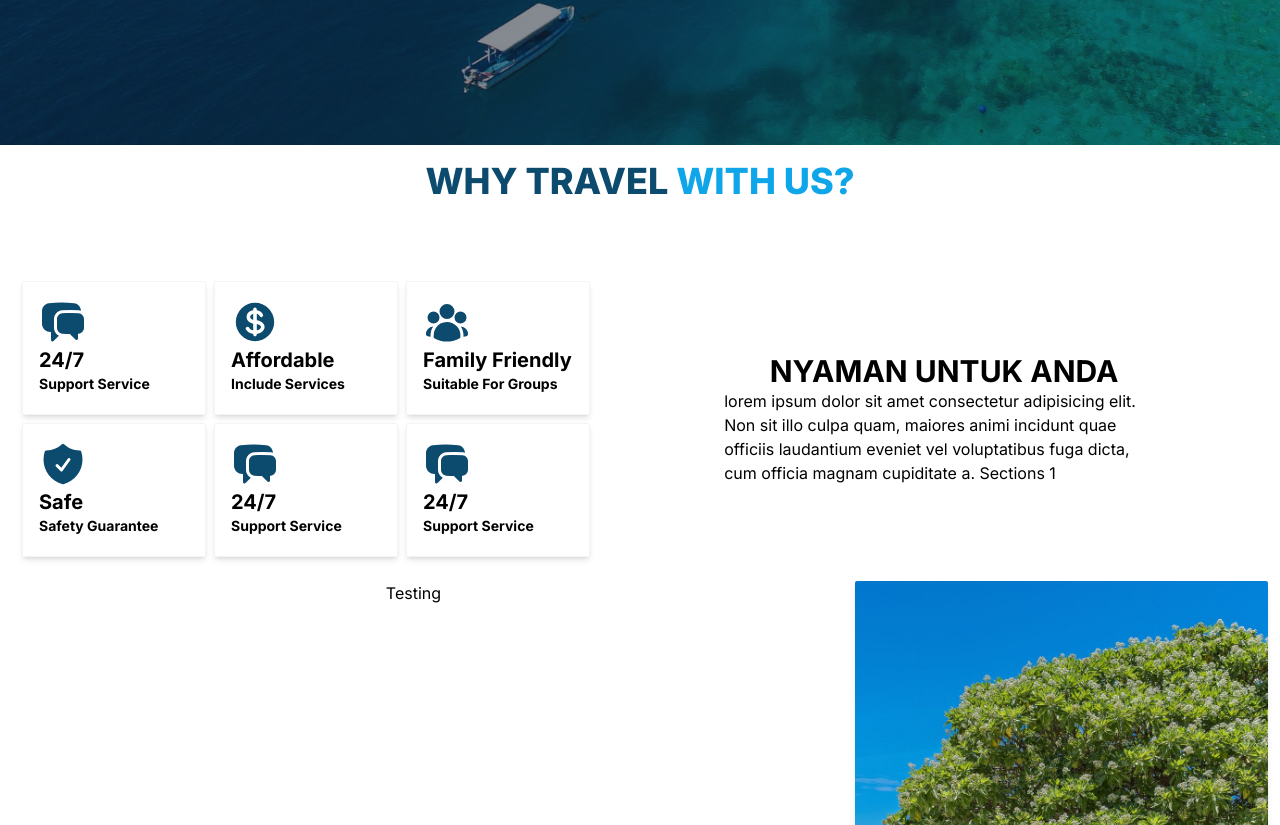
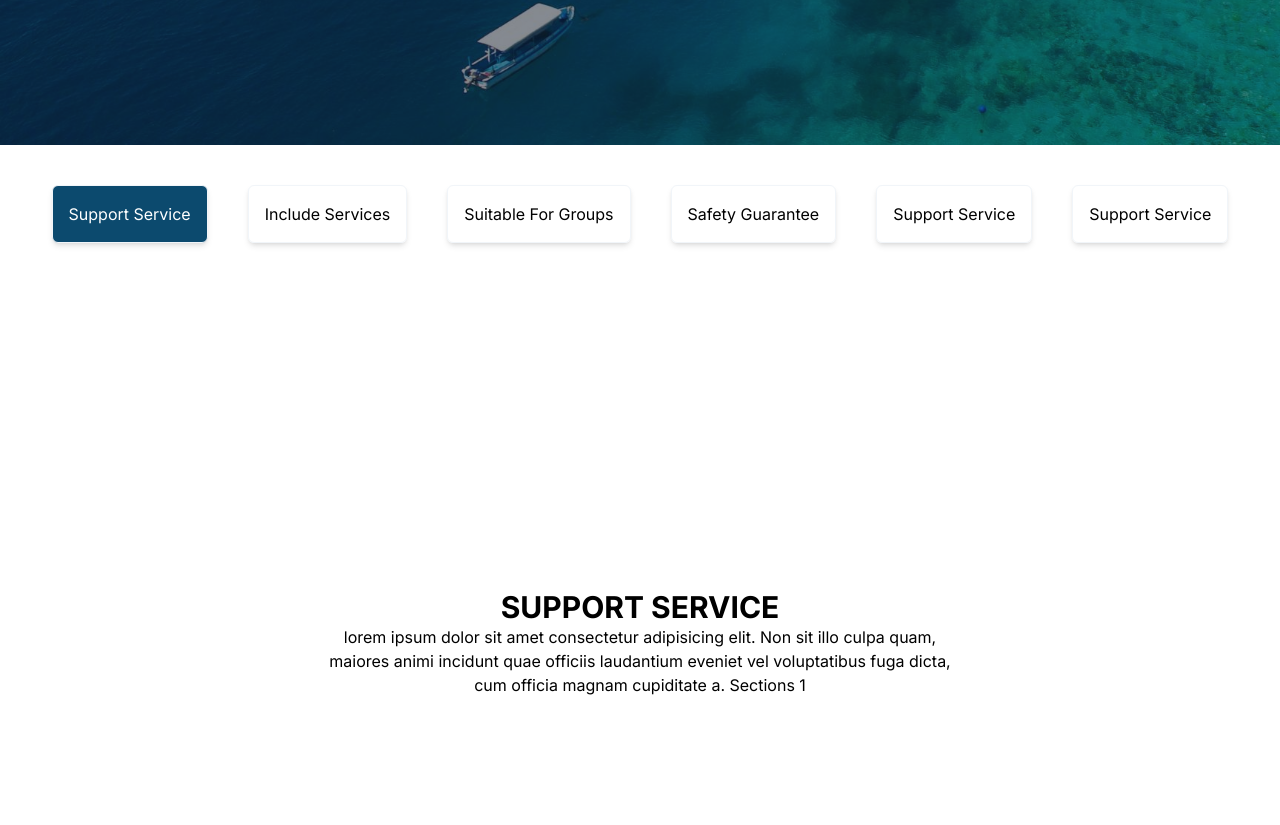
Before and after one commit to Sume-lang/theHills, a Next.js app: page / in a window 1280 px wide. Shown: the part 655-1480 px from the top of the page. Built offline with nearby package versions, Linux system fonts and the light colour scheme.

Commit message:
adding the motions and new elements for features

```diff
--- a/app/sections/layouttemplates/layouttemp.tsx
+++ b/app/sections/layouttemplates/layouttemp.tsx
@@ -3,6 +3,7 @@ import React, { useState } from "react";
 import { motion, AnimatePresence } from "framer-motion";
 import { dataLayout } from "../layouttemplates/layout";
 import { features } from "process";
+import OtherLayout from "./otherLayout";
 
 export default function Layouttemp() {
   const [show, setShow] = useState(dataLayout[0]);
@@ -20,8 +21,7 @@ export default function Layouttemp() {
           ease: [0, 0.71, 0.2, 1.01],
         }}
         id="Hero"
-        className="w-full flex flex-col items-center justify-center bg-[url('/Images/theHillspict/BeachPicts/Beach-1.jpg')] bg-cover bg-center bg-no-repeat"
-      >
+        className="w-full flex flex-col items-center justify-center bg-[url('/Images/theHillspict/BeachPicts/Beach-1.jpg')] bg-cover bg-center bg-no-repeat">
         <div className="z-10 w-full min-h-screen bg-slate-900 bg-opacity-50">
           <div className="w-full min-h-screen flex flex-col items-center justify-center">
             <h1 className="lg:text-7xl text-4xl font-extrabold text-white uppercase">
@@ -58,7 +58,7 @@ export default function Layouttemp() {
           </div>
         </div>
       </motion.section>
-      <section className="mt-1 p-3 max-h-screen">
+      {/* <section className="mt-1 p-3 max-h-screen">
         <motion.div
           className="w-full flex flex-col items-center justify-center"
           initial={{ opacity: 0, scale: 0.5 }}
@@ -135,7 +135,10 @@ export default function Layouttemp() {
         <div className="w-1/2 flex flex-col items-center justify-center  border-slate-900 p-4 shadow-md rounded-sm bg-[url('/Images/theHillspict/BeachPicts/Beach-4.jpg')] bg-cover bg-center bg-no-repeat min-h-[500px]">
           Testing
         </div>
-      </motion.section>
+      </motion.section> */}
+      <section>
+        <OtherLayout />
+      </section>
     </main>
   );
 }
--- /dev/null
+++ b/app/sections/layouttemplates/otherLayout.tsx
@@ -0,0 +1,58 @@
+import React, { useState } from "react";
+import { motion, AnimatePresence } from "framer-motion";
+import { dataLayout } from "../layouttemplates/layout";
+
+export default function OtherLayout() {
+  const [show, setShow] = useState(dataLayout[0]);
+  const Toggle = ({ features }: { features: any }) => {
+    setShow(features);
+  };
+  return (
+    <AnimatePresence mode="wait">
+      <motion.section
+        initial={{ opacity: 0, scale: 0.5 }}
+        animate={{ opacity: 1, scale: 1 }}
+        transition={{
+          duration: 0.5,
+          delay: 0.5,
+          ease: [0, 0.71, 0.2, 1.01],
+        }}
+        className="relative w-full min-h-screen flex flex-col items-start jugust-start mt-10">
+        <div className="w-full flex flex-row items-center justify-center gap-10">
+          {dataLayout.map((item) => (
+            <div
+              key={item.id}
+              className={`grid grid-rows-1 lg:grid-cols-1 gap-10 items-center justify-center border border-slate-100 p-4 shadow-md cursor-pointer rounded-md ${
+                item.id === show.id
+                  ? "hover:border-sky-500 duration-500 ease-linear bg-sky-900 text-white"
+                  : "border-slate-100"
+              }`}
+              onClick={() => Toggle({ features: item })}>
+              {item.title}
+            </div>
+          ))}
+        </div>
+        {show && (
+          <motion.div
+            className="w-full min-h-screen flex flex-col items-center justify-center"
+            initial={{ opacity: 0, scale: 0.5 }}
+            animate={{ opacity: 1, scale: 1 }}
+            transition={{
+              duration: 0.5,
+              delay: 0.5,
+              ease: [0, 0.71, 0.2, 1.01],
+            }}
+            key={show.id}>
+            <h1 className="text-3xl font-bold uppercase">{show.title}</h1>
+            <h1 className="lg:w-[50%] w-[70%] text-center">{show.desc}</h1>
+          </motion.div>
+        )}
+      </motion.section>
+
+      <section className="w-full flex flex-col">
+        <div className="bg-sky-800 p-20">Testing</div>
+        <div>Testing</div>
+      </section>
+    </AnimatePresence>
+  );
+}
```
